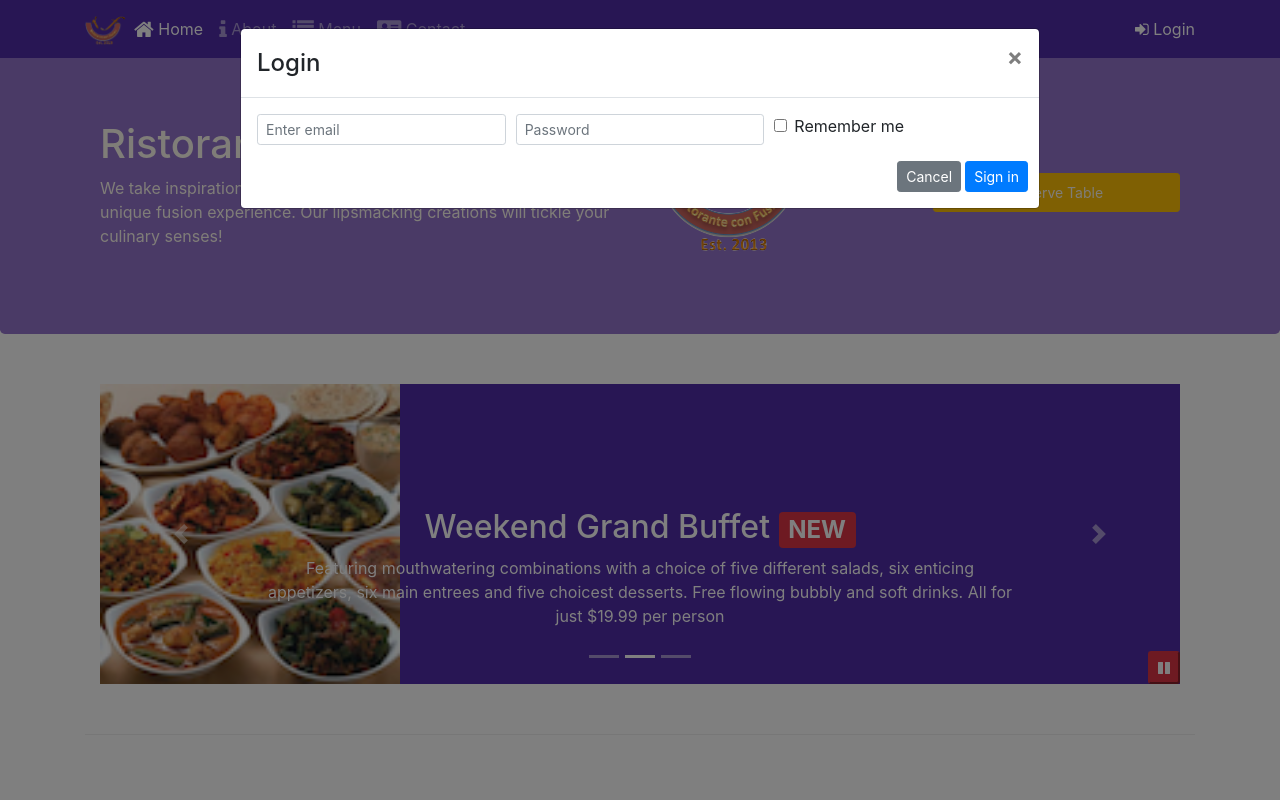
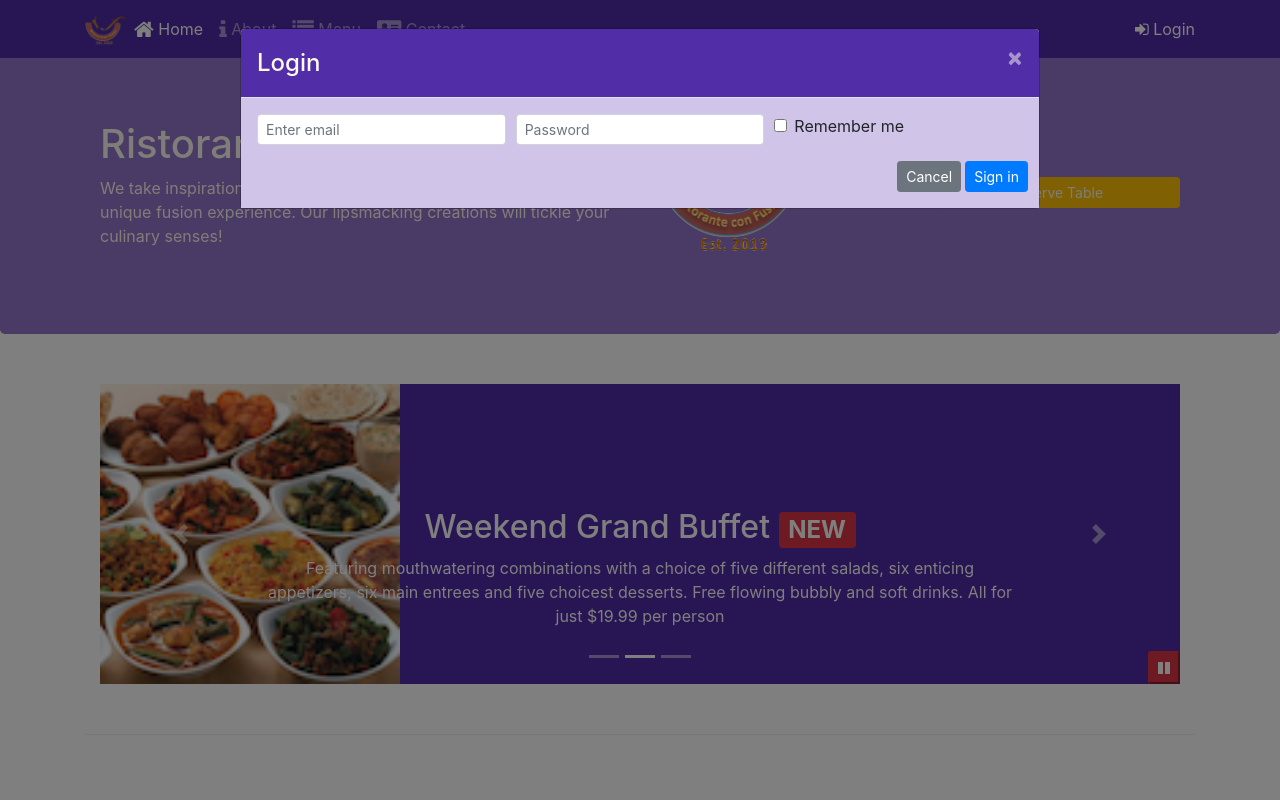
Before and after one commit to Gr4v1tYnN/Bootstrap4, a website: page index.html in a window 1280 px wide. Both pictures are taken after a click on the link "Login". Shown: the top 800 px of the page. Drawn offline with nearby package versions, Linux system fonts and the light colour scheme.

Commit message:
Fourth Assignment

```diff
--- a/css/styles.scss
+++ b/css/styles.scss
@@ -74,3 +74,16 @@ body{
     bottom: 0px;
     z-index: 1;
 }
+
+.modal-header {
+    background-color: $background-dark;
+    color: floralwhite;
+}
+
+.modal-body {
+  background: $background-pale;
+}
+
+.close {
+  color: floralwhite;
+}
--- a/index.html
+++ b/index.html
@@ -30,7 +30,7 @@
                     <li class="nav-item"><a class="nav-link" href="./contactus.html"><span class="fa fa-address-card fa-lg"></span> Contact</a></li>
                 </ul>
                 <span class="navbar-text">
-                    <a data-toggle="modal" data-target="#loginModal">
+                    <a type="button" id="loginButton">
                         <span class="fa fa-sign-in"></span> Login
                     </a>
                 </span>
@@ -150,10 +150,9 @@
                     <img src="img/logo.png" class="img-fluid">
                 </div>
                 <div class="col-12 col-sm align-self-center">
-                        <a role="button" class="btn btn-block btn-warning btn-sm nav-link" data-toggle="modal" data-target="#TableReserveModal">
+                        <a type="button" class="btn btn-block btn-sm btn-warning" id="ReserveButton">
                             Reserve Table
                         </a>
-
                 </div>
             </div>
         </div>
@@ -312,7 +311,16 @@
                     $("#carouselButton").children("span").addClass('fa-pause');
                 }
             });
+            $("#ReserveButton").click(function(){
+                $("#TableReserveModal").modal();
+                });
+            $("#loginButton").click(function() {
+                $("#loginModal").modal();
+                });
         });
+    </script>
+    <script>
+
     </script>
 </body>
 
```
Also changed, not shown: css/styles.css.
